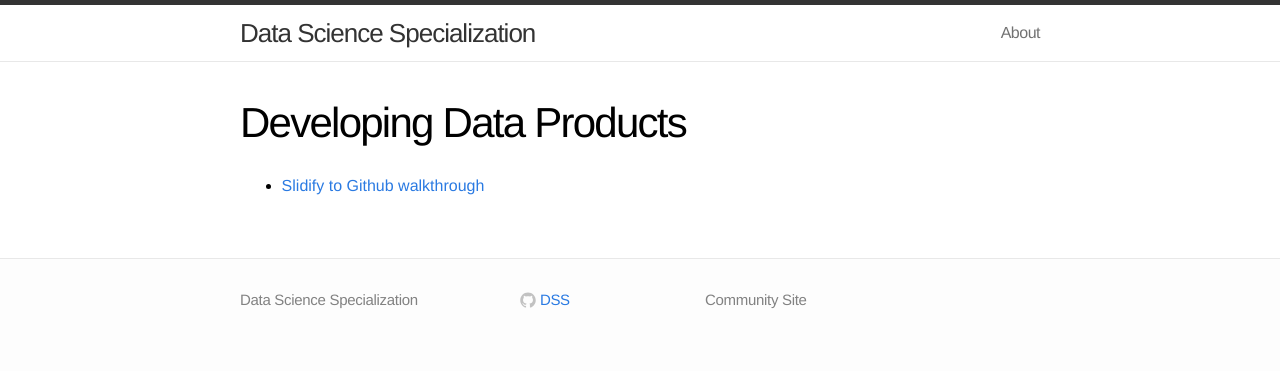
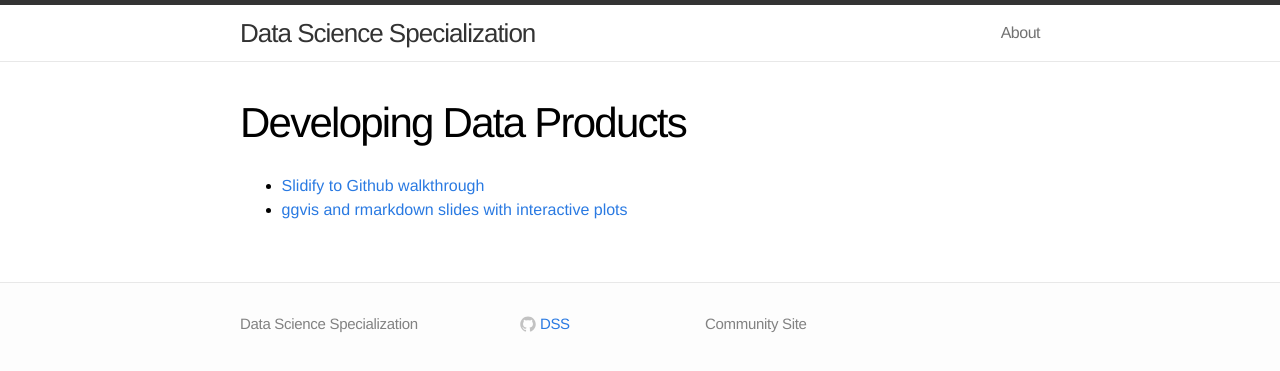
Before and after one commit to DataScienceSpecialization/DataScienceSpecialization.github.io, a Jekyll site: the page built from ddp.md, in a window 1280 px wide. Shown: the top 371 px of the page. Built offline with Jekyll 4.4.1, drawn with Linux system fonts in a browser that asks for light colours.

Commit message:
add post on ggvis and creating interactive slides using rmarkdown

```diff
--- a/ddp.md
+++ b/ddp.md
@@ -5,3 +5,4 @@ permalink: /ddp/
 ---
 
 - [Slidify to Github walkthrough](http://rpubs.com/thoughtfulbloke/25103)
+- [ggvis and rmarkdown slides with interactive plots](http://qua.st/ggvis-shiny-html5-slides/)
```
